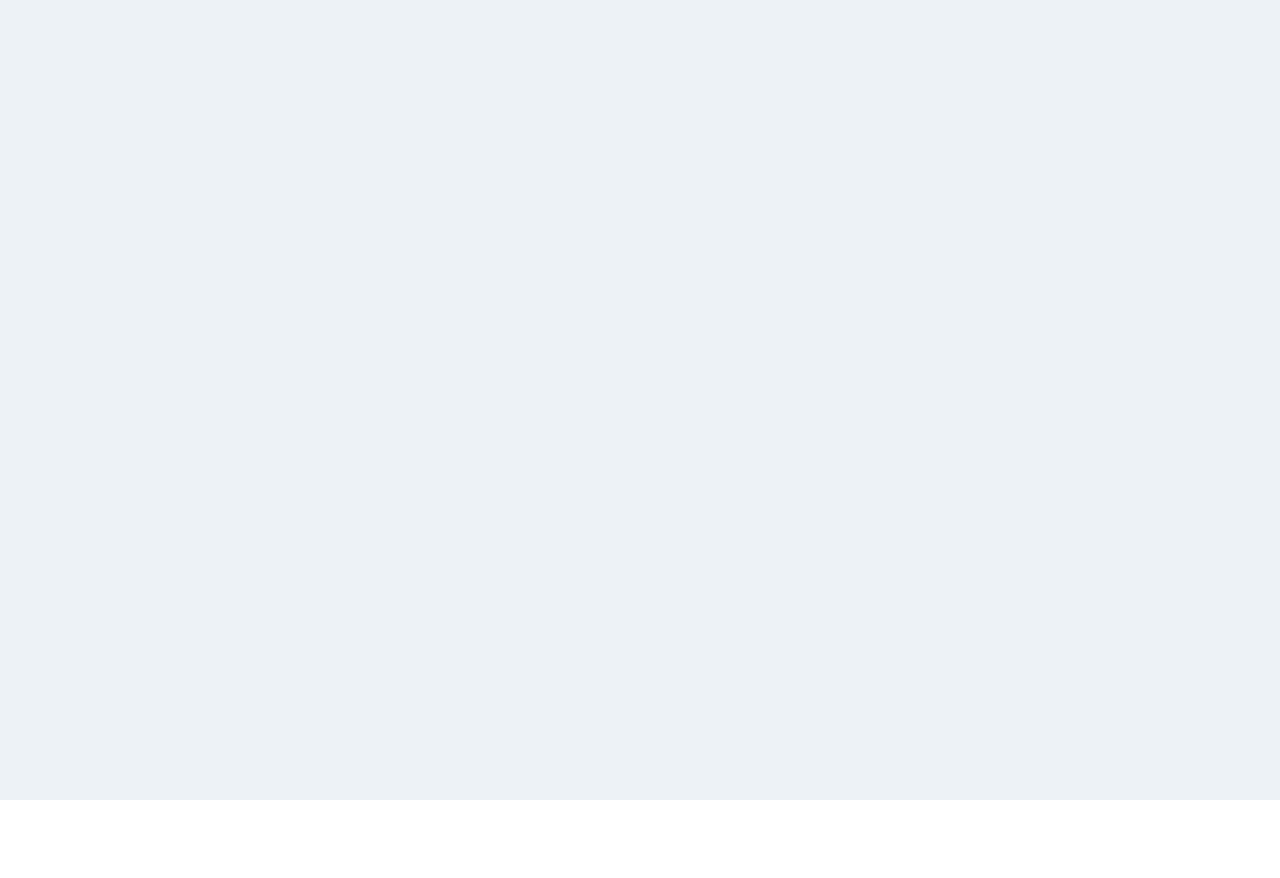
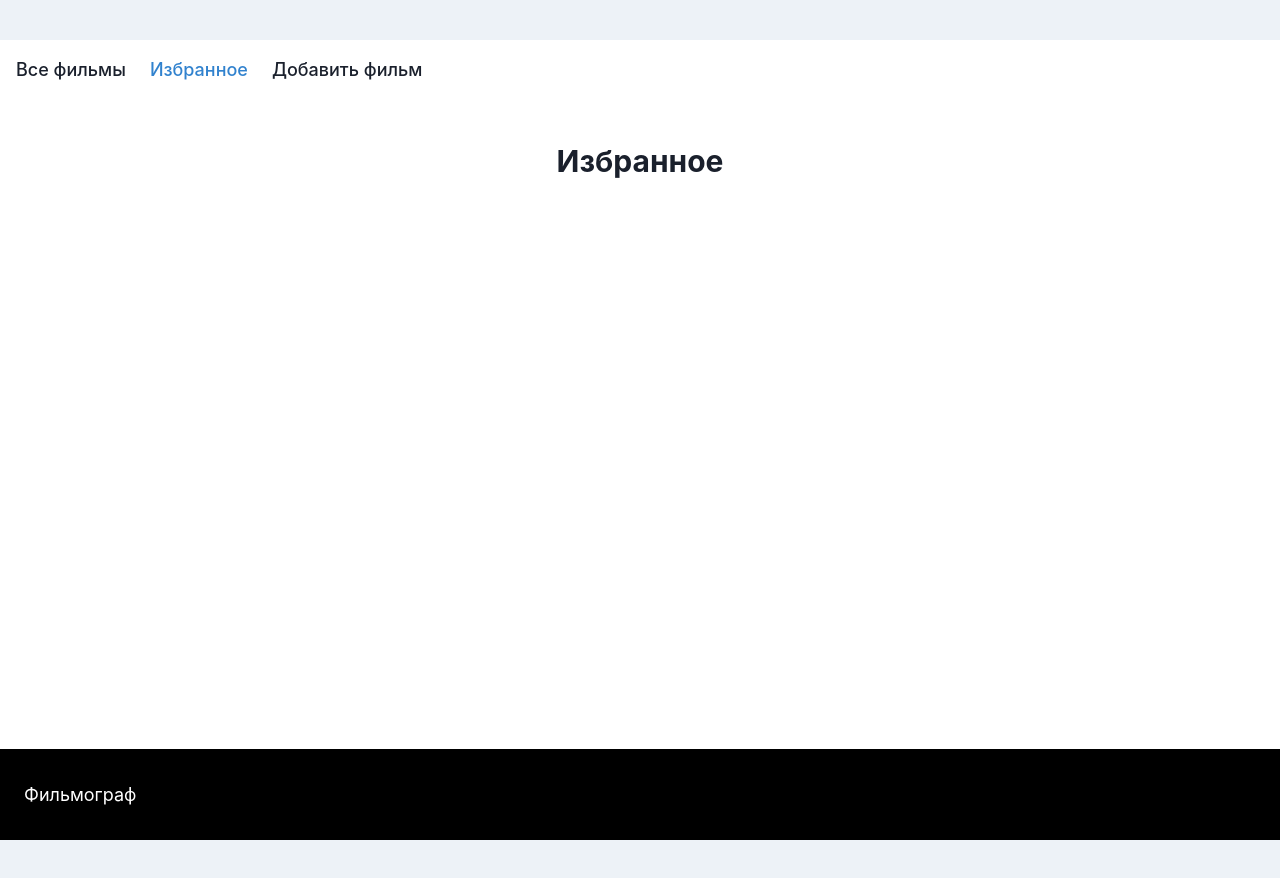
Before and after one commit to fedutinova/mipt-frontend, a React (Vite) app: page /favorites in a window 1280 px wide. Before the commit this address had no page. Before the commit the page ends 800 px from the top, so only its background shows below. Built offline with nearby package versions, Linux system fonts and the light colour scheme.

Commit message:
added favorites page

```diff
--- a/src/App.jsx
+++ b/src/App.jsx
@@ -2,15 +2,14 @@ import React from 'react'
 import { Box } from '@chakra-ui/react'
 import { Routes, Route } from 'react-router-dom'
 import Home from './pages/Home'
-
-// import About from './pages/About' // пример дополнительной страницы
+import Favorites from './pages/Favorites'
 
 function App() {
   return (
     <Box minH="100vh" bg="gray.100" py={10}>
       <Routes>
         <Route path="/" element={<Home />} />
-        {/* <Route path="/about" element={<About />} /> */}
+        <Route path="/favorites" element={<Favorites />} />
       </Routes>
     </Box>
   )
--- /dev/null
+++ b/src/context/FavoritesContext.jsx
@@ -0,0 +1,23 @@
+import { createContext, useContext, useState } from 'react';
+
+const FavoritesContext = createContext();
+
+export const FavoritesProvider = ({ children }) => {
+  const [favorites, setFavorites] = useState([]);
+
+  const toggleFavorite = (movieId) => {
+    setFavorites((prev) =>
+      prev.includes(movieId)
+        ? prev.filter((id) => id !== movieId)
+        : [...prev, movieId]
+    );
+  };
+
+  return (
+    <FavoritesContext.Provider value={{ favorites, toggleFavorite }}>
+      {children}
+    </FavoritesContext.Provider>
+  );
+};
+
+export const useFavorites = () => useContext(FavoritesContext);
--- a/src/main.jsx
+++ b/src/main.jsx
@@ -4,14 +4,17 @@ import { ChakraProvider } from '@chakra-ui/react'
 import { BrowserRouter } from 'react-router-dom'
 import App from './App'
 import theme from './theme'
+import { FavoritesProvider } from './context/FavoritesContext.jsx'
 import './index.css'
 
 ReactDOM.createRoot(document.getElementById('root')).render(
   <React.StrictMode>
     <ChakraProvider theme={theme}>
-      <BrowserRouter>
-        <App />
-      </BrowserRouter>
+      <FavoritesProvider>
+        <BrowserRouter>
+          <App />
+        </BrowserRouter>
+      </FavoritesProvider>
     </ChakraProvider>
   </React.StrictMode>
 )
--- /dev/null
+++ b/src/pages/Favorites.jsx
@@ -0,0 +1,70 @@
+import {
+  Box,
+  Flex,
+  Text,
+  Image,
+  Icon,
+  Button,
+  Divider,
+} from '@chakra-ui/react';
+import { FaRegClock } from 'react-icons/fa';
+import Navbar from '../components/Navbar';
+import { moviePosters, movies } from '../data/movies';
+import { useFavorites } from '../context/FavoritesContext';
+
+const Favorites = () => {
+  const { favorites, toggleFavorite } = useFavorites();
+  const favoriteMovies = movies.filter((m) => favorites.includes(m.id));
+
+  return (
+    <Box bg="white" minH="100vh" display="flex" flexDirection="column">
+      <Navbar />
+
+      <Box px={{ base: 4, md: 6 }} mx="auto" flex="1" mb={20} maxW="800px">
+        <Text fontSize="3xl" fontWeight="bold" my={10}>
+          Избранное
+        </Text>
+
+        {favoriteMovies.map((movie) => (
+          <Box key={movie.id} mb={6}>
+            <Flex align="center" justify="space-between">
+              <Flex align="center" gap={4}>
+                <Image
+                  src={moviePosters[movie.title]}
+                  alt={movie.title}
+                  boxSize="64px"
+                  borderRadius="full"
+                  objectFit="cover"
+                />
+                <Box>
+                  <Text fontWeight="medium" fontSize="lg">
+                    {movie.title}
+                  </Text>
+                  <Flex align="center" mt={1} color="gray.600">
+                    <Icon as={FaRegClock} mr={2} />
+                    <Text>{movie.duration}</Text>
+                  </Flex>
+                </Box>
+              </Flex>
+              <Button
+                variant="ghost"
+                color="gray.500"
+                fontWeight="normal"
+                onClick={() => toggleFavorite(movie.id)}
+              >
+                Удалить
+              </Button>
+            </Flex>
+            <Divider mt={4} />
+          </Box>
+        ))}
+      </Box>
+
+      <Box bg="black" color="white" py={8} px={{ base: 4, md: 6 }}>
+        <Text fontSize="lg">Фильмограф</Text>
+      </Box>
+    </Box>
+  );
+};
+
+export default Favorites;
--- a/src/pages/Home.jsx
+++ b/src/pages/Home.jsx
@@ -1,9 +1,9 @@
+import { useFavorites } from '../context/FavoritesContext.jsx';
 import { useState } from 'react';
-import { Box, Flex, Heading, SimpleGrid, Text, Checkbox } from '@chakra-ui/react';
+import { Box, Flex, Heading, SimpleGrid, Text, Checkbox  } from '@chakra-ui/react';
 import { FaCheck } from 'react-icons/fa';
 import Navbar from '../components/Navbar';
 import { MovieCard } from '../components/MovieCard';
-
 import { movies, moviePosters } from '../data/movies';
 import { genres } from '../data/genres';
 
@@ -34,16 +34,8 @@ const GenreCheckbox = ({ genre, isChecked, onChange }) => (
 );
 
 const Home = () => {
+  const { favorites, toggleFavorite } = useFavorites();
   const [selectedGenres, setSelectedGenres] = useState([]);
-  const [favorites, setFavorites] = useState([]);
-
-  const toggleFavorite = (movieId) => {
-    setFavorites((prev) =>
-      prev.includes(movieId)
-        ? prev.filter((id) => id !== movieId)
-        : [...prev, movieId]
-    );
-  };
 
   const toggleGenre = (genreId) => {
     setSelectedGenres((prev) =>
@@ -80,13 +72,13 @@ const Home = () => {
           </Flex>
         </Flex>
 
-        <SimpleGrid columns={{ base: 1, sm: 2, md: 3, lg: 3 }} spacing={20}>
+        <SimpleGrid columns={{ base: 1, sm: 2, md: 3 }} spacing={10}>
           {filteredMovies.map((movie) => (
             <MovieCard
               key={movie.id}
               movie={movie}
               poster={moviePosters[movie.title]}
-              isFavorite={favorites.includes(movie.id)}
+              isFavorite={Array.isArray(favorites) && favorites.includes(movie.id)}
               onToggleFavorite={() => toggleFavorite(movie.id)}
             />
           ))}
```
